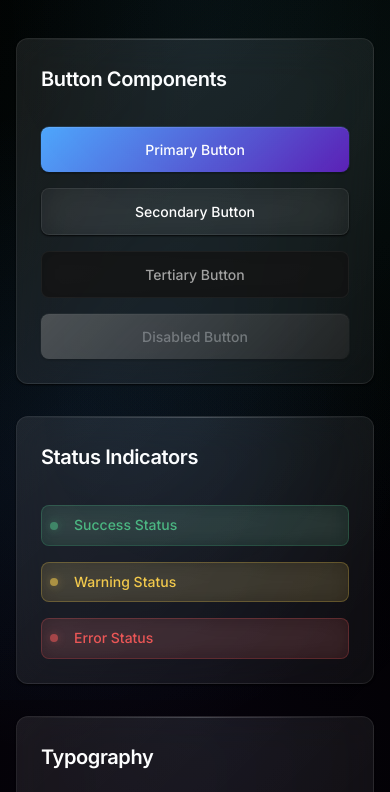
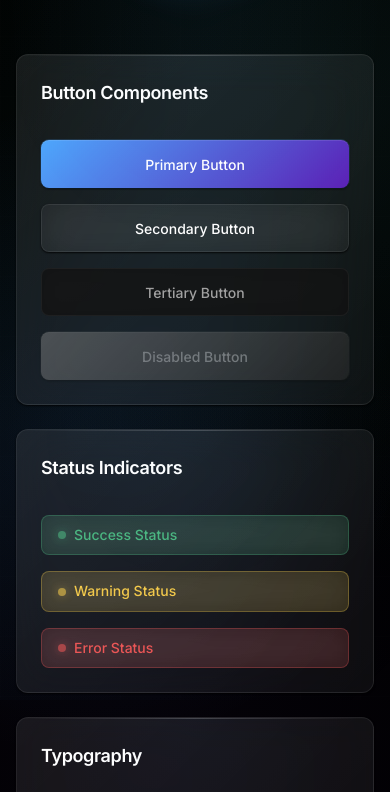
Before and after one commit to kolbydayley/hello-world-website, a website: page index.html in a window 390 px wide. Shown: the part 144-936 px from the top of the page. Drawn offline with Linux system fonts and the light colour scheme.

Commit message:
Update index.html with modern design implementation

```diff
--- a/index.html
+++ b/index.html
@@ -116,7 +116,7 @@
             background-image:
                 radial-gradient(circle at 20% 50%, rgba(78, 167, 252, 0.08) 0%, transparent 50%),
                 radial-gradient(circle at 80% 20%, rgba(76, 183, 130, 0.06) 0%, transparent 50%),
-                radial-gradient(circle at 40% 80%, rgba(124, 58, 237, 0.05) 0%, transparent 50%);
+                radial-gradient(circle at 40% 80%, rgba(124, 58, 237, 0.04) 0%, transparent 50%);
             min-height: 100vh;
             position: relative;
             overflow-x: hidden;
@@ -133,7 +133,7 @@
                 linear-gradient(135deg, transparent 0%, rgba(78, 167, 252, 0.03) 50%, transparent 100%),
                 radial-gradient(ellipse at top, rgba(78, 167, 252, 0.05) 0%, transparent 70%);
             pointer-events: none;
-            z-index: -1;
+            z-index: -2;
         }
 
         /* Subtle grid pattern overlay */
@@ -145,8 +145,8 @@
             right: 0;
             bottom: 0;
             background-image:
-                linear-gradient(rgba(255, 255, 255, 0.008) 1px, transparent 1px),
-                linear-gradient(90deg, rgba(255, 255, 255, 0.008) 1px, transparent 1px);
+                linear-gradient(rgba(255, 255, 255, 0.015) 1px, transparent 1px),
+                linear-gradient(90deg, rgba(255, 255, 255, 0.015) 1px, transparent 1px);
             background-size: 60px 60px;
             pointer-events: none;
             z-index: -1;
@@ -303,7 +303,7 @@
             width: 60px;
             height: 2px;
             background: linear-gradient(90deg, transparent, var(--color-accent), transparent);
-            border-radius: 1px;
+            border-radius: 2px;
         }
 
         h2.title {
@@ -401,7 +401,7 @@
         .status::before {
             content: '';
             position: absolute;
-            left: var(--spacing-sm);
+            left: var(--spacing-md);
             width: 8px;
             height: 8px;
             border-radius: 50%;
@@ -409,9 +409,9 @@
         }
 
         .status--success {
-            background: rgba(76, 183, 130, 0.12);
+            background: rgba(76, 183, 130, 0.15);
             color: var(--color-success);
-            border-color: rgba(76, 183, 130, 0.25);
+            border-color: rgba(76, 183, 130, 0.3);
         }
 
         .status--success::before {
@@ -420,9 +420,9 @@
         }
 
         .status--warning {
-            background: rgba(242, 201, 76, 0.12);
+            background: rgba(242, 201, 76, 0.15);
             color: var(--color-warning);
-            border-color: rgba(242, 201, 76, 0.25);
+            border-color: rgba(242, 201, 76, 0.3);
         }
 
         .status--warning::before {
@@ -431,9 +431,9 @@
         }
 
         .status--error {
-            background: rgba(235, 87, 87, 0.12);
+            background: rgba(235, 87, 87, 0.15);
             color: var(--color-error);
-            border-color: rgba(235, 87, 87, 0.25);
+            border-color: rgba(235, 87, 87, 0.3);
         }
 
         .status--error::before {
@@ -450,62 +450,7 @@
             margin-top: var(--spacing-xl);
         }
 
-        /* Responsive Design */
-        @media (max-width: 768px) {
-            .container {
-                padding: var(--spacing-2xl) var(--spacing-lg);
-            }
-
-            .grid {
-                grid-template-columns: 1fr;
-                gap: var(--spacing-xl);
-                margin-top: var(--spacing-2xl);
-            }
-
-            .button {
-                width: 100%;
-            }
-
-            .card {
-                padding: var(--spacing-xl);
-            }
-
-            h1.title {
-                margin-bottom: var(--spacing-2xl);
-            }
-        }
-
-        @media (max-width: 480px) {
-            .container {
-                padding: var(--spacing-xl) var(--spacing-md);
-            }
-
-            .card {
-                padding: var(--spacing-lg);
-            }
-
-            .button-container,
-            .status-container {
-                gap: var(--spacing-md);
-            }
-        }
-
-        /* Accessibility */
-        @media (prefers-reduced-motion: reduce) {
-            * {
-                animation-duration: 0.01ms !important;
-                animation-iteration-count: 1 !important;
-                transition-duration: 0.01ms !important;
-            }
-        }
-
-        /* Focus states for accessibility */
-        .button:focus-visible {
-            outline: 2px solid var(--color-accent);
-            outline-offset: 2px;
-        }
-
-        /* Subtle animations */
+        /* Animations */
         @keyframes fadeInUp {
             from {
                 opacity: 0;
@@ -528,16 +473,19 @@
 
         @keyframes titleGlow {
             0%, 100% {
-                filter: brightness(1);
+                filter: drop-shadow(0 0 10px rgba(78, 167, 252, 0.3));
             }
             50% {
-                filter: brightness(1.1);
+                filter: drop-shadow(0 0 20px rgba(78, 167, 252, 0.5));
             }
+        }
+
+        h1.title {
+            animation: fadeInUp 1s ease-out, titleGlow 3s ease-in-out infinite;
         }
 
         .card {
             animation: fadeInUp 0.8s ease-out;
-            animation-fill-mode: both;
         }
 
         .card:nth-child(1) {
@@ -556,52 +504,86 @@
             animation: glow 2.5s ease-in-out infinite;
         }
 
-        h1.title {
-            animation: titleGlow 4s ease-in-out infinite;
+        /* Responsive Design */
+        @media (max-width: 768px) {
+            .container {
+                padding: var(--spacing-2xl) var(--spacing-lg);
+            }
+
+            .grid {
+                grid-template-columns: 1fr;
+                gap: var(--spacing-xl);
+                margin-top: var(--spacing-2xl);
+            }
+
+            .button {
+                width: 100%;
+                min-height: 48px;
+            }
+
+            .card {
+                padding: var(--spacing-xl);
+            }
+
+            .button-container,
+            .status-container {
+                gap: var(--spacing-md);
+            }
         }
 
-        /* Enhanced hover effects */
+        @media (max-width: 480px) {
+            .container {
+                padding: var(--spacing-xl) var(--spacing-md);
+            }
+
+            .card {
+                padding: var(--spacing-lg);
+            }
+
+            .grid {
+                gap: var(--spacing-lg);
+            }
+
+            h2.title {
+                font-size: var(--font-size-lg);
+            }
+        }
+
+        /* Accessibility */
+        @media (prefers-reduced-motion: reduce) {
+            * {
+                animation-duration: 0.01ms !important;
+                animation-iteration-count: 1 !important;
+                transition-duration: 0.01ms !important;
+            }
+        }
+
+        /* Focus states for accessibility */
+        .button:focus-visible {
+            outline: 2px solid var(--color-accent);
+            outline-offset: 2px;
+            box-shadow: 0 0 0 4px rgba(78, 167, 252, 0.2);
+        }
+
+        /* Enhanced hover effects for status indicators */
         .status:hover {
             transform: translateY(-1px);
             box-shadow: var(--shadow-sm);
         }
 
         .status--success:hover {
-            background: rgba(76, 183, 130, 0.18);
+            background: rgba(76, 183, 130, 0.2);
             border-color: rgba(76, 183, 130, 0.4);
         }
 
         .status--warning:hover {
-            background: rgba(242, 201, 76, 0.18);
+            background: rgba(242, 201, 76, 0.2);
             border-color: rgba(242, 201, 76, 0.4);
         }
 
         .status--error:hover {
-            background: rgba(235, 87, 87, 0.18);
+            background: rgba(235, 87, 87, 0.2);
             border-color: rgba(235, 87, 87, 0.4);
-        }
-
-        /* Loading state for buttons */
-        .button--loading {
-            pointer-events: none;
-            opacity: 0.8;
-        }
-
-        .button--loading::after {
-            content: '';
-            position: absolute;
-            width: 16px;
-            height: 16px;
-            border: 2px solid transparent;
-            border-top: 2px solid currentColor;
-            border-radius: 50%;
-            animation: spin 1s linear infinite;
-        }
-
-        @keyframes spin {
-            to {
-                transform: rotate(360deg);
-            }
         }
     </style>
 </head>
```
